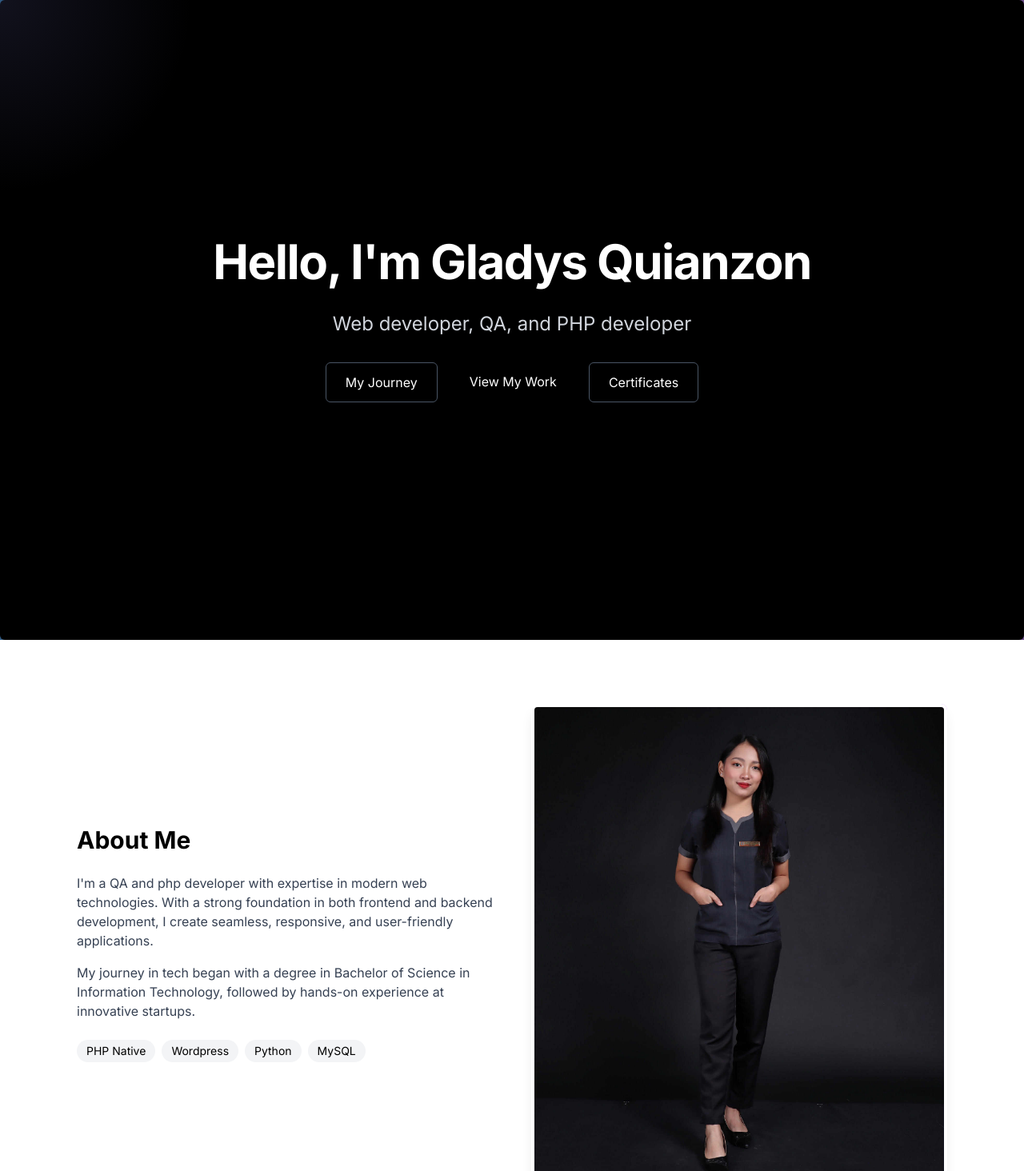
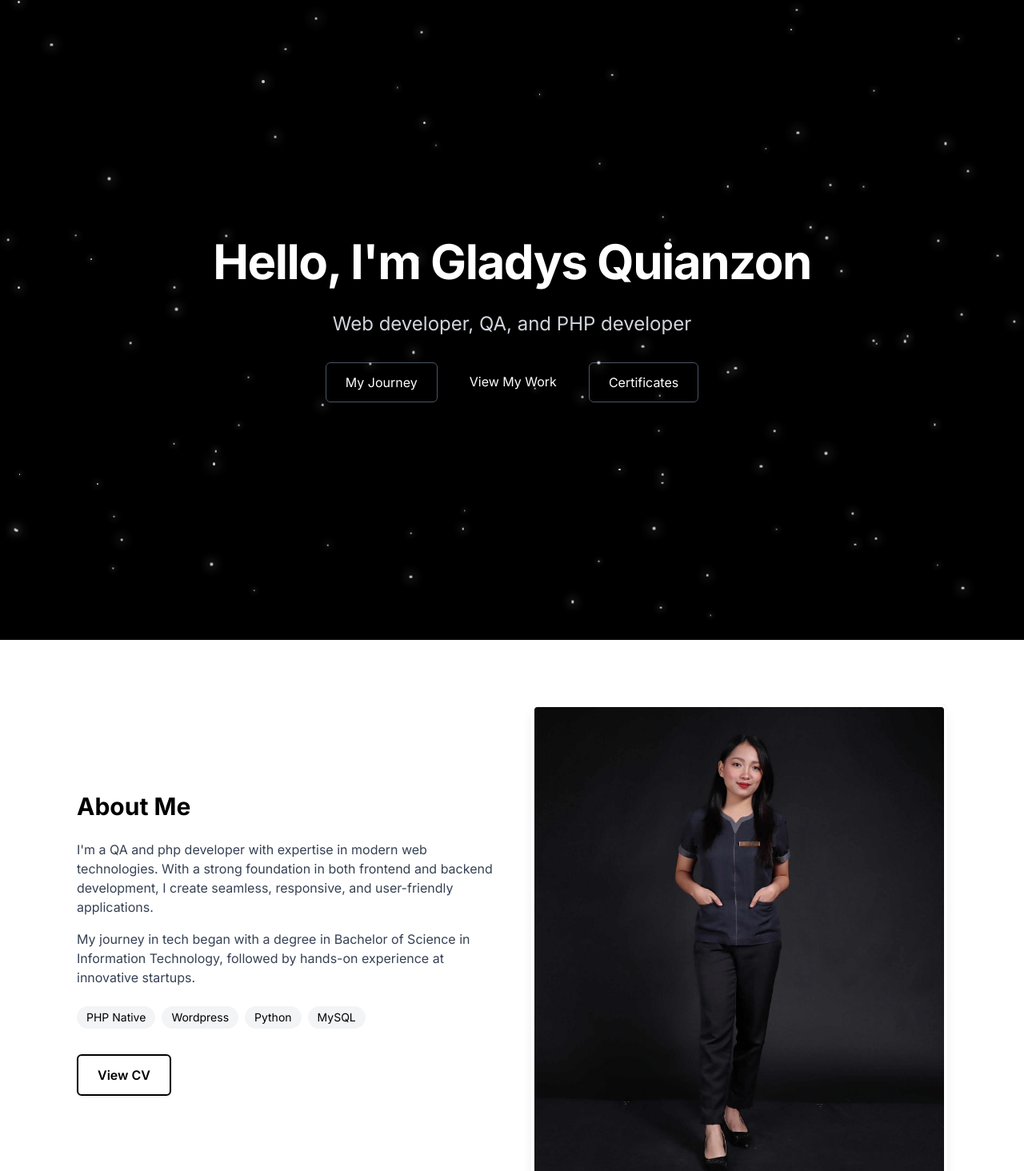
Before and after one commit to Quianzon/portoflio, a Next.js app: page / in a window 1280 px wide. Shown: the top 1464 px of the page at 80% size. Built offline with nearby package versions, Linux system fonts and the light colour scheme.

Commit message:
add cv link and changes in hero particles

```diff
--- a/src/app/globals.css
+++ b/src/app/globals.css
@@ -45,3 +45,21 @@ body {
 .animate-gradient {
   animation: gradient-move 8s ease-in-out infinite;
 }
+
+@keyframes star-move-1 { 0%,100%{transform:translate(0,0);} 50%{transform:translate(10px, -8px);} }
+@keyframes star-move-2 { 0%,100%{transform:translate(0,0);} 50%{transform:translate(-12px, 6px);} }
+@keyframes star-move-3 { 0%,100%{transform:translate(0,0);} 50%{transform:translate(8px, 12px);} }
+@keyframes star-move-4 { 0%,100%{transform:translate(0,0);} 50%{transform:translate(-10px, -10px);} }
+@keyframes star-move-5 { 0%,100%{transform:translate(0,0);} 50%{transform:translate(6px, 8px);} }
+@keyframes star-move-6 { 0%,100%{transform:translate(0,0);} 50%{transform:translate(-8px, 10px);} }
+@keyframes star-move-7 { 0%,100%{transform:translate(0,0);} 50%{transform:translate(12px, -6px);} }
+@keyframes star-move-8 { 0%,100%{transform:translate(0,0);} 50%{transform:translate(-6px, -12px);} }
+
+.star-move-1 { animation-name: twinkle 4s ease-in-out infinite, star-move-1 8s ease-in-out infinite; }
+.star-move-2 { animation-name: twinkle, star-move-2; }
+.star-move-3 { animation-name: twinkle, star-move-3; }
+.star-move-4 { animation-name: twinkle, star-move-4; }
+.star-move-5 { animation-name: twinkle, star-move-5; }
+.star-move-6 { animation-name: twinkle, star-move-6; }
+.star-move-7 { animation-name: twinkle, star-move-7; }
+.star-move-8 { animation-name: twinkle, star-move-8; }
--- a/src/app/page.tsx
+++ b/src/app/page.tsx
@@ -113,12 +113,9 @@ export default function Home() {
       {/* Hero Section */}
       <div className="relative w-full h-screen bg-black overflow-hidden">
         {/* Animated gradient background overlay */}
-        <div className="absolute inset-0 z-0 animate-gradient bg-[linear-gradient(270deg,_#0ea5e9,_#a78bfa,_#f472b6,_#0ea5e9)] bg-[length:200%_200%] opacity-60" />
-        {/* Animated floating particles */}
-        <HeroParticles className="absolute inset-0 z-10 pointer-events-none" />
-        <BackgroundBeams className="w-full h-full relative z-20">
-          <ParallaxHeroContent />
-        </BackgroundBeams>
+        <div className="absolute inset-0 z-0" />
+        <HeroParticles />
+        <ParallaxHeroContent />
       </div>
 
       {/* About Section */}
@@ -147,6 +144,14 @@ export default function Home() {
               <span className="px-3 py-1 bg-gray-100 rounded-full text-sm">Python</span>
               <span className="px-3 py-1 bg-gray-100 rounded-full text-sm">MySQL</span>
             </div>
+            <a
+              href="/cv.pdf"
+              target="_blank"
+              rel="noopener noreferrer"
+              className="inline-block mt-8 px-6 py-3 border-2 bg-primary-500 hover:bg-black hover:text-white text-black font-semibold rounded-md shadow transition-all"
+            >
+              View CV
+            </a>
           </div>
           <div className="order-1 md:order-2 relative h-150 w-full rounded-lg overflow-hidden shadow-lg flex items-center justify-center bg-gradient-to-r from-primary-500/30 to-purple-500/30">
             <img
@@ -160,6 +165,7 @@ export default function Home() {
 
       {/* Timeline Section */}
       <section id="timeline" className="w-full">
+        <HeroParticles />
         <Timeline data={timelineData} />
       </section>
 
--- a/src/components/ui/hero-particles.tsx
+++ b/src/components/ui/hero-particles.tsx
@@ -1,17 +1,43 @@
-"use client";
-import React from "react";
+import React, { useEffect, useState } from "react";
+
+const STAR_COUNT = 48;
+const ANIMATION_CLASSES = [
+  "star-move-1", "star-move-2", "star-move-3", "star-move-4",
+  "star-move-5", "star-move-6", "star-move-7", "star-move-8"
+];
 
 export default function HeroParticles({ className = "" }: { className?: string }) {
+  const [stars, setStars] = useState<any[]>([]);
+
+  useEffect(() => {
+    setStars(Array.from({ length: STAR_COUNT }, (_, i) => ({
+      id: i,
+      top: Math.random() * 100,
+      left: Math.random() * 100,
+      size: 1.5 + Math.random() * 2.5,
+      duration: 3 + Math.random() * 5,
+      delay: Math.random() * 4,
+      animation: ANIMATION_CLASSES[Math.floor(Math.random() * ANIMATION_CLASSES.length)],
+    })));
+  }, []);
+
   return (
     <div className={"pointer-events-none " + className} aria-hidden="true">
-      {/* Particle 1 */}
-      <div className="absolute top-1/4 left-1/5 w-24 h-24 bg-primary-400 opacity-30 rounded-full blur-2xl animate-float1" />
-      {/* Particle 2 */}
-      <div className="absolute top-2/3 left-2/3 w-32 h-32 bg-purple-400 opacity-20 rounded-full blur-2xl animate-float2" />
-      {/* Particle 3 */}
-      <div className="absolute top-1/2 left-3/4 w-16 h-16 bg-pink-400 opacity-20 rounded-full blur-2xl animate-float3" />
-      {/* Particle 4 */}
-      <div className="absolute top-1/3 left-3/4 w-20 h-20 bg-blue-400 opacity-20 rounded-full blur-2xl animate-float4" />
+      {stars.map(star => (
+        <div
+          key={star.id}
+          className={`absolute rounded-full bg-white opacity-80 animate-twinkle ${star.animation}`}
+          style={{
+            top: `${star.top}%`,
+            left: `${star.left}%`,
+            width: `${star.size}px`,
+            height: `${star.size}px`,
+            animationDuration: `${star.duration}s, 8s`,
+            animationDelay: `${star.delay}s, 0s`,
+            boxShadow: `0 0 ${star.size * 4}px ${star.size / 2}px #fff8`,
+          }}
+        />
+      ))}
     </div>
   );
 }
```
